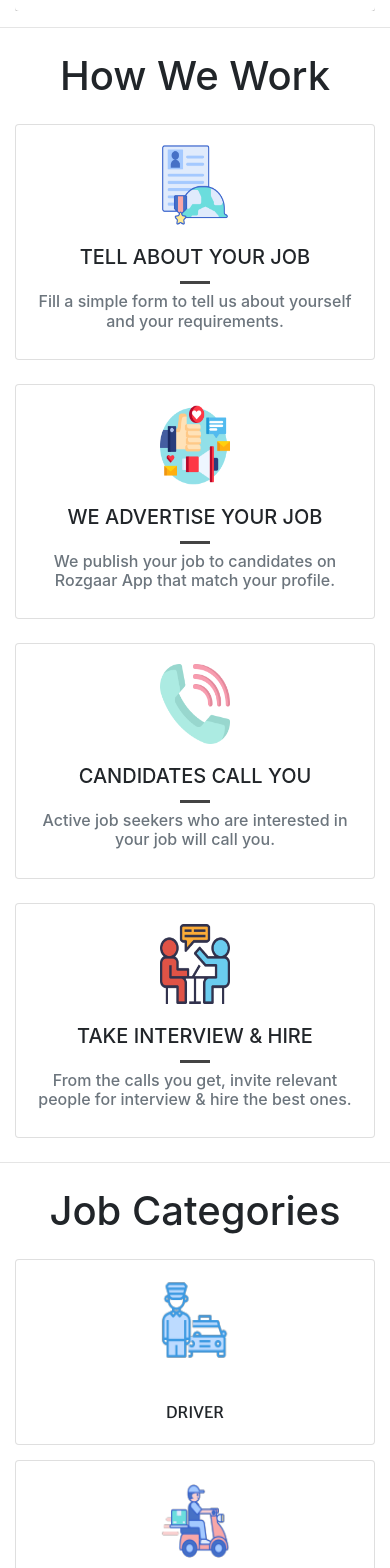
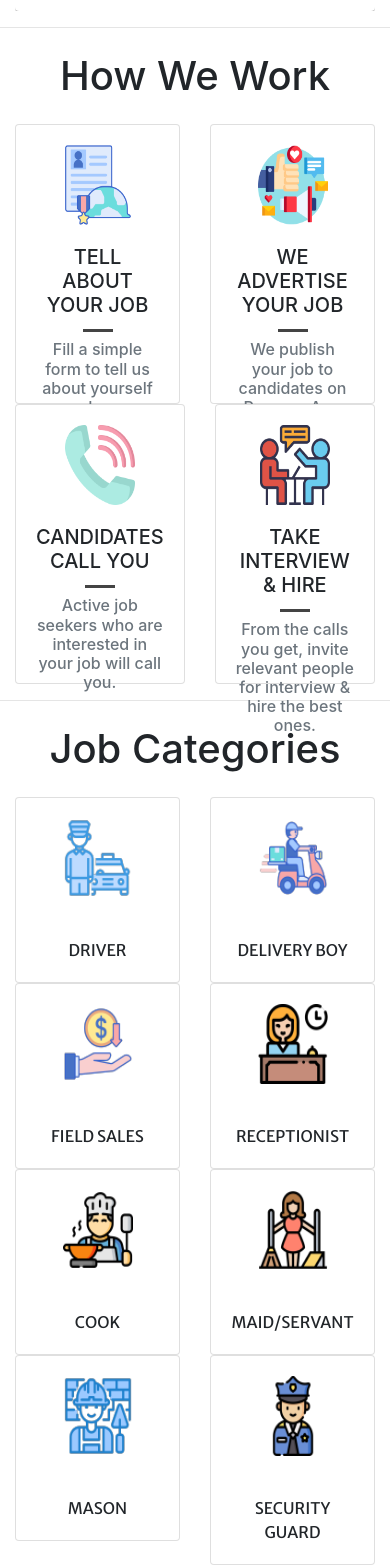
Before and after one commit to PriyanganaD14/Rozgaar, a React (Create React App) app in the folder client/: page / in a window 390 px wide. Shown: the part 900-2468 px from the top of the page. Built offline with nearby package versions, Linux system fonts and the light colour scheme; a web font is replaced by a local one.

Commit message:
responsive cards

```diff
--- a/client/src/Components/HowWeWork.js
+++ b/client/src/Components/HowWeWork.js
@@ -1,7 +1,8 @@
+
 import React from 'react';
 import {
-  Card,CardImg, CardTitle,CardDeck,
-  CardSubtitle, CardBody
+  Card, CardImg, CardBody,
+  CardTitle, CardSubtitle, Row, Col
 } from 'reactstrap';
 
 import './Style/HowWeWork.css';
@@ -11,11 +12,14 @@ import {
 import img4 from './Assets/interview.png';
 
 
+
+
 const HowWeWork = ()=>{
-    return (
+  return(
     <div>
-          <CardDeck className="mb-4">
-      <Card className="mb-4 mb-md-0 hvr">
+    <Row>
+      <Col className="col-lg-3 col-md-6 col-sm-12">
+      <Card style={{height:280}}className="mb-md-4 hvr">
       <CardImg className="mid" style={{width:70,height:80}} src={img1} alt="Card image cap" />
         <CardBody>
           <CardTitle tag="h5">TELL ABOUT YOUR JOB</CardTitle>
@@ -23,7 +27,10 @@ const HowWeWork = ()=>{
           <CardSubtitle tag="h6" className="mb-2 mt-2 text-muted middle">Fill a simple form to tell us about yourself and your requirements.</CardSubtitle>
         </CardBody>
       </Card>
-      <Card className="mb-4 mb-md-0 hvr">
+      </Col>
+
+      <Col className="col-lg-3 col-md-6 col-sm-12">
+      <Card style={{height:280}} className="mb-md-4 hvr">
       <CardImg className="mid" style={{width:70,height:80}} src={img2} alt="Card image cap" />
         <CardBody>
           <CardTitle tag="h5">WE ADVERTISE YOUR JOB</CardTitle>
@@ -31,7 +38,10 @@ const HowWeWork = ()=>{
           <CardSubtitle tag="h6" className="mb-2 mt-2 text-muted middle">We publish your job to candidates on Rozgaar App that match your profile.</CardSubtitle>
         </CardBody>
       </Card>
-      <Card className="mb-4 mb-md-0 hvr">
+      </Col>
+
+      <Col className="col-lg-3 col-md-6 col-sm-12">
+      <Card style={{height:280}} className="mb-md-4 hvr">
       <CardImg className="mid" style={{width:70,height:80}} src={img3} alt="Card image cap" />
         <CardBody>
           <CardTitle tag="h5">CANDIDATES CALL YOU</CardTitle>
@@ -39,7 +49,10 @@ const HowWeWork = ()=>{
           <CardSubtitle tag="h6" className="mb-2 mt-2 text-muted middle">Active job seekers who are interested in your job will call you.</CardSubtitle>
         </CardBody>
       </Card>
-      <Card className="mb-4 mb-md-0 hvr">
+      </Col>
+
+      <Col className="col-lg-3 col-md-6 col-sm-12">
+      <Card style={{height:280}} className="mb-md-4 hvr">
       <CardImg className="mid" style={{width:70,height:80}} src={img4} alt="Card image cap" />
         <CardBody>
           <CardTitle tag="h5">TAKE INTERVIEW & HIRE</CardTitle>
@@ -47,10 +60,11 @@ const HowWeWork = ()=>{
           <CardSubtitle tag="h6" className="mb-2 mt-2 text-muted middle">From the calls you get, invite relevant people for interview & hire the best ones.</CardSubtitle>
         </CardBody>
       </Card>
-    </CardDeck>
+      </Col>
+    </Row>
+
     </div>
   );
-};
-
+}
 
 export default HowWeWork;
--- a/client/src/Components/JobCategories.js
+++ b/client/src/Components/JobCategories.js
@@ -1,6 +1,8 @@
+
 import React from 'react';
 import {
-    Card,CardImg,CardDeck,CardBody
+  Card, CardImg, CardBody,
+  Col, Row
 } from 'reactstrap';
 import './Style/JobCategories.css';
 import driver from './Assets/taxiDriver.png';
@@ -12,69 +14,86 @@ import {
 import mason from './Assets/bricklayer.png';
 import securityguard from './Assets/securityGuard.png';
 
-
 const JobCategories = ()=>{
   return (
     <div>
-             <div>
-              <CardDeck>
-      <Card className="hvr">
+      <Row>
+        <Col className="col-lg-3 col-md-6 col-sm-12 mb">
+        <Card className="hvr mb-md-4">
         <CardImg className="mid" src={driver} style={{width:70,height:80}} alt="Card image cap" />
         <CardBody className="mid">
         <div className="font">DRIVER</div>
         </CardBody>
       </Card>
-      <Card className="hvr">
+        </Col>
+
+        <Col className="col-lg-3 col-md-6 col-sm-12">
+        <Card className="hvr mb-md-4">
         <CardImg className="mid"  src={deliveryboy} style={{width:70,height:80}} alt="Card image cap" />
         <CardBody className="mid">
           <div className="font">DELIVERY BOY</div>
         </CardBody>
       </Card>
-      <Card className="hvr">
+        </Col>
+
+        <Col className="col-lg-3 col-md-6 col-sm-12">
+        <Card className="hvr mb-md-4">
         <CardImg className="mid"  src={fieldsales}style={{width:70,height:80}} alt="Card image cap" />
         <CardBody className="mid">
           <div className="font">FIELD SALES</div>
         </CardBody>
       </Card>
-       <Card className="hvr">
+        </Col>
+
+        <Col className="col-lg-3 col-md-6 col-sm-12">
+        <Card className="hvr mb-md-4">
         <CardImg className="mid"  src={receptionist}style={{width:70,height:80}} alt="Card image cap" />
         <CardBody className="mid">
           <div className="font">RECEPTIONIST</div>
         </CardBody>
       </Card>
-      </CardDeck>
-      </div>
-      <div className="mt-4 mb-4">
-              <CardDeck>
-      <Card className="hvr">
+        </Col>
+      </Row>
+
+      <Row>
+        <Col className="col-lg-3 col-md-6 col-sm-12">
+        <Card className="hvr mb-md-4">
         <CardImg className="mid" src={cook}style={{width:70,height:80}} alt="Card image cap" />
         <CardBody className="mid">
           <div className="font">COOK</div>
         </CardBody>
       </Card>
-      <Card className="hvr">
+        </Col>
+
+        <Col className="col-lg-3 col-md-6 col-sm-12">
+        <Card className="hvr mb-md-4">
         <CardImg className="mid" src={maid}style={{width:70,height:80}} alt="Card image cap" />
         <CardBody className="mid">
           <div className="font">MAID/SERVANT</div>
         </CardBody>
       </Card>
-      <Card className="hvr">
+        </Col>
+
+        <Col className="col-lg-3 col-md-6 col-sm-12">
+        <Card className="hvr mb-md-4">
         <CardImg className="mid"  src={mason} style={{width:70,height:80}} alt="Card image cap" />
         <CardBody className="mid">
           <div className="font">MASON</div>
         </CardBody>
       </Card>
-       <Card className="hvr">
+        </Col>
+
+        <Col className="col-lg-3 col-md-6 col-sm-12">
+        <Card className="hvr mb-md-4">
         <CardImg className="mid"  src={securityguard} style={{width:70,height:80}} alt="Card image cap" />
         <CardBody className="mid">
           <div className="font">SECURITY GUARD</div>
         </CardBody>
       </Card>
-      </CardDeck>
-         </div>
+        </Col>
+      </Row>
     </div>
   );
-};
-
+}
 
 export default JobCategories;
```
Also changed, not shown: 1 other file (tests, documents, lock files or other folders). Lines whose indentation alone changed are shown as unchanged.
